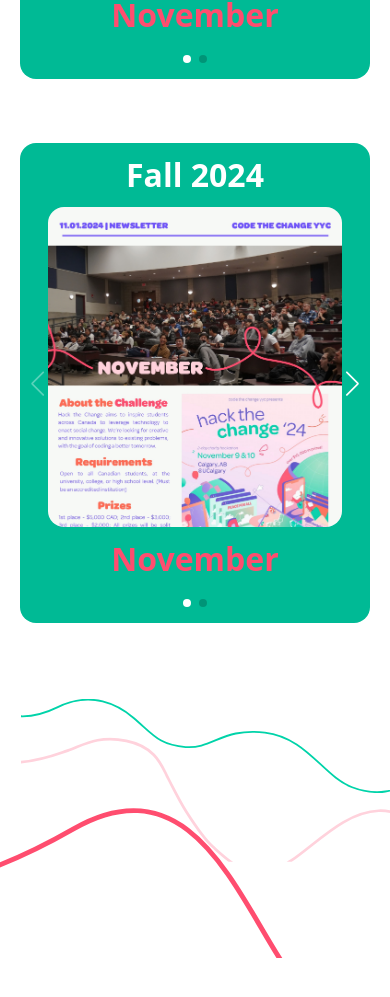
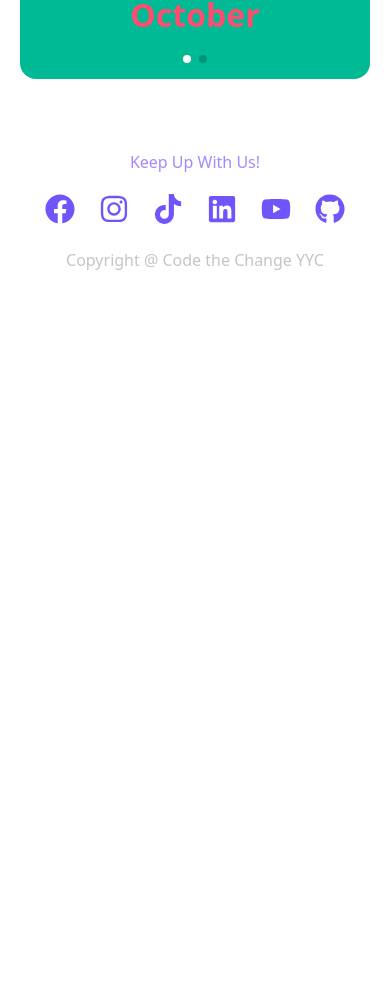
Before and after one commit to Code-the-Change-YYC/code-the-change-yyc-site, a Next.js app: page /newsletter in a window 390 px wide. Shown: the part 993-1990 px from the top of the page. After the commit the page ends 1276 px from the top, so only its background shows below. Built offline with nearby package versions, Linux system fonts and the light colour scheme; a web font is replaced by a local one.

Commit message:
Fixed background + pdf downloads

```diff
--- a/components/NewsCarousel.jsx
+++ b/components/NewsCarousel.jsx
@@ -24,7 +24,7 @@ const NewsTile = (news) => {
             height={300}
             layout="responsive"/>
         </div>
-        <a href={news.link} className="text-[2rem] md:text-[2rem] font-semibold text-[#FF4D6F]" download="Newsletter.pdf">{news.month}</a>
+        <a href={news.link} className="text-[2rem] md:text-[2rem] font-semibold text-[#FF4D6F]" download={news.pdf_name}>{news.month}</a>
       </div>
 
     </div>
--- a/components/NewsLetterBanner.jsx
+++ b/components/NewsLetterBanner.jsx
@@ -3,8 +3,6 @@ import TextSection from './TextSection';
 import Image from 'next/image';
 import Link from 'next/link';
 import NewsCarousel from './NewsCarousel';
-
-const GREEN_SIDE_LINES_DIR = '/svgs/newsletter/Group 33.svg';
 
 const NEWS_CONTAINER = 'flex flex-col min-h-screen bg-white pt-10 z-0';
 const CONTENT_CONTAINER = 'flex flex-col pt-14 p-5 md:px-32';
@@ -15,18 +13,20 @@ const PINK_SQUIGGLY_LINE = '/svgs/newsletter/Vector 49.svg';
 const GREEN_SQUIGGLY_LINE = '/svgs/newsletter/Vector 46.svg';
 
 
-const NEWSLETTER = [
+const NEWSLETTER1 = [
+  {
+    title: "Fall 2024",
+    month: "October",
+    link: "/newsletters/october2024NewsLetter.pdf",
+    image: "/images/newsletter/oct2024.jpg",
+    pdf_name: "october2024NewsLetter.pdf",
+  },
   {
     title: "Fall 2024",
     month: "November",
-    link: "/newsletters/novemberNewsLetter.pdf",
+    link: "/newsletters/november2024NewsLetter.pdf",
     image: "/images/newsletter/nov2024.jpg",
-  },
-  {
-    title: "Fall 2024",
-    month: "October",
-    link: "../public/newsletters/octoberNewsLetter.pdf",
-    image: "/images/newsletter/oct2024.jpg",
+    pdf_name: "november2024NewsLetter.pdf",
   },
 ];
 
@@ -37,10 +37,6 @@ const NewsLetterBanner = () => {
     <div className={NEWS_CONTAINER}>
       <div className={CONTENT_CONTAINER}>
         <div className='absolute top-[-20px] left-0 w-full h-[50px] flex justify-start'>
-          <img
-            src={GREEN_SIDE_LINES_DIR}
-            className="w-auto h-full"
-          />
         </div>
         <div className={NEWS_HEADER}>
           <h1 className='text-5xl font-semibold text-[#FF4D6F]'>Newsletter</h1>
@@ -48,6 +44,7 @@ const NewsLetterBanner = () => {
         <TextSection classes="text-black py-5 z-20">
         Stay in the loop with our monthly newsletter! Discover upcoming events like the annual Resume Roast and Hackathon, packed with key details and updates you won’t want to miss.
         </TextSection>
+        {/* Need to Add signup for newsletter functionality */}
         <TextSection classes="text-black z-20">
         Not a subscriber yet? Sign up
           <Link href="/contact" className="text-[#FF4D6F]">
@@ -57,29 +54,28 @@ const NewsLetterBanner = () => {
         </TextSection>
         <div className="flex flex-col bg-white px-0 w-full overflow-y-auto scrollbar-hide h-full">
           <div className="grid grid-cols-1 md:grid-cols-2 gap-16 py-10 w-full justify-items-center">
-            <NewsCarousel news={NEWSLETTER}></NewsCarousel>
-            <NewsCarousel news={NEWSLETTER}></NewsCarousel>
+            <NewsCarousel news={NEWSLETTER1}></NewsCarousel>
           </div>
         </div>
       </div>
-      <div className="relative w-screen h-[340px] overflow-hidden">
+      <div className="relative w-screen h-0 md:h-[340px] overflow-hidden">
         <Image
           src={RED_SQUIGGLY_LINE}
           alt=""
           width={603} height={173}
-          className="absolute top-[100px] left-0 scale-110 z-[-10]"
+          className="absolute top-[100px] left-0 scale-0 md:scale-110 z-[-10]"
         />
         <Image
           src={PINK_SQUIGGLY_LINE}
           alt=""
           width={945} height={275}
-          className="absolute top-[60px] left-10 scale-110 z-[-10]"
+          className="absolute top-[60px] left-10 scale-0 md:scale-110 z-[-10]"
         />
         <Image
           src={GREEN_SQUIGGLY_LINE}
           alt=""
           width={1505} height={167}
-          className="absolute top-[20px] left-10 scale-110 z-[-10]"
+          className="absolute top-[20px] left-10 scale-0 md:scale-110 z-[-10] w-full"
         />
       </div>
     </div>
```
Also changed, not shown: 2 other files (tests, documents, lock files or other folders).
